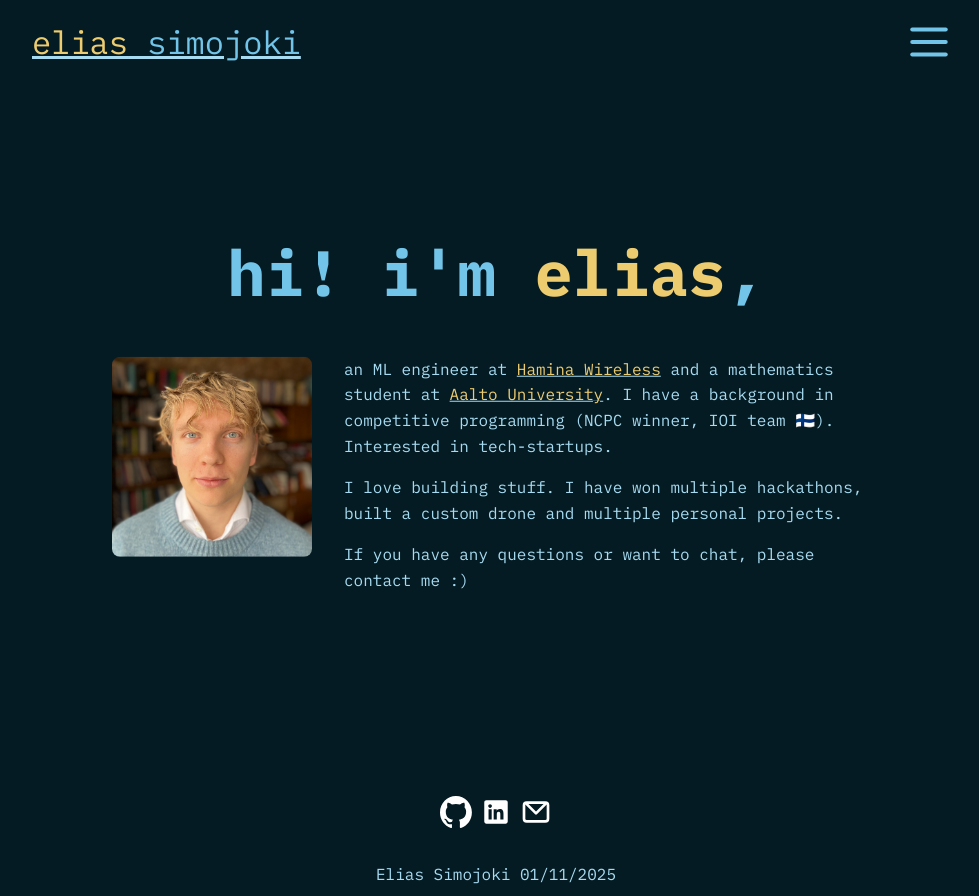
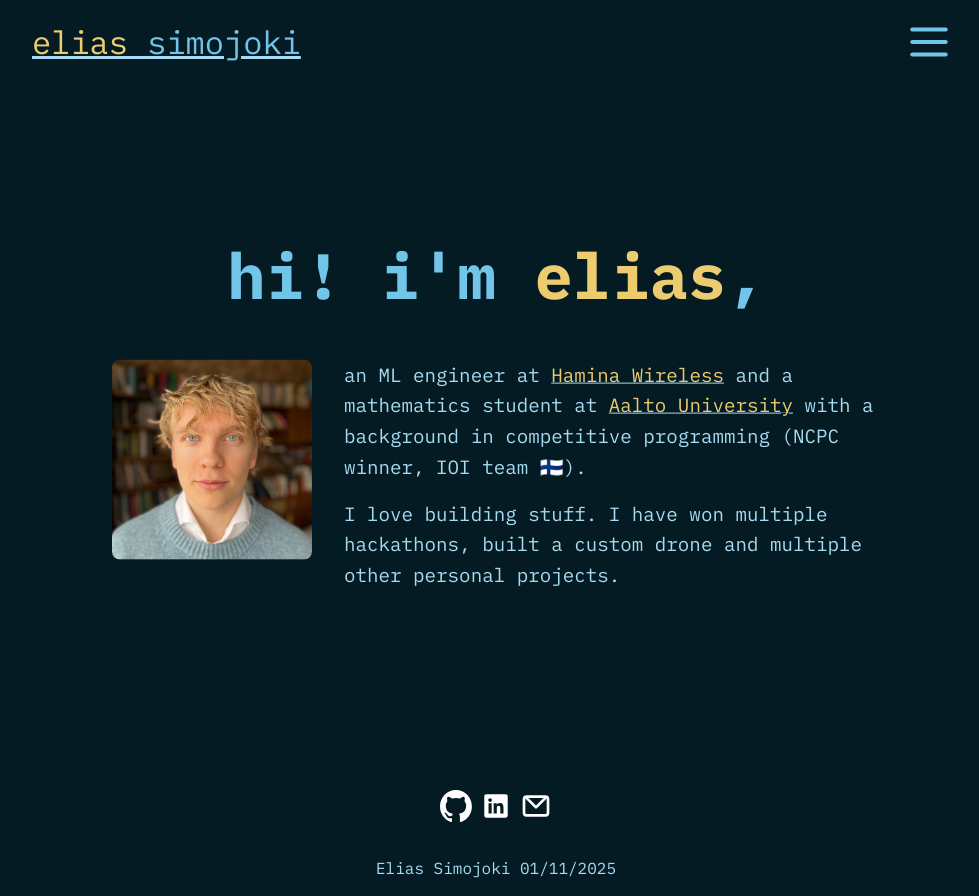
Before and after one commit to MojoLake/eSite, a SvelteKit app: page / in a window 1280 px wide. Shown: the whole page, without its empty margins (144-1123 px from the left). Built offline with nearby package versions, Linux system fonts and the light colour scheme.

Commit message:
feat: update description

```diff
--- a/src/routes/+page.svelte
+++ b/src/routes/+page.svelte
@@ -67,14 +67,13 @@
               href="https://www.aalto.fi/en"
               target="_blank"
               rel="noopener noreferrer"><Yellow>Aalto University</Yellow></a
-            >. I have a background in competitive programming (NCPC winner, IOI
-            team 🇫🇮). Interested in tech-startups.
+            > with a background in competitive programming (NCPC winner, IOI team
+            🇫🇮).
           </p>
           <p>
             I love building stuff. I have won multiple hackathons, built a
-            custom drone and multiple personal projects.
+            custom drone and multiple other personal projects.
           </p>
-          <p>If you have any questions or want to chat, please contact me :)</p>
         </div>
       </div>
     </div>
@@ -126,12 +125,6 @@
     width: 100%;
   }
 
-  .welcome-text {
-    font-size: 1.5rem;
-    text-align: center;
-    margin: auto 0.1rem;
-  }
-
   .about-section {
     display: flex;
     align-items: flex-start;
@@ -148,7 +141,7 @@
   }
 
   .about-text {
-    font-size: 1rem;
+    font-size: 1.2rem;
   }
 
   .about-text p {
```
